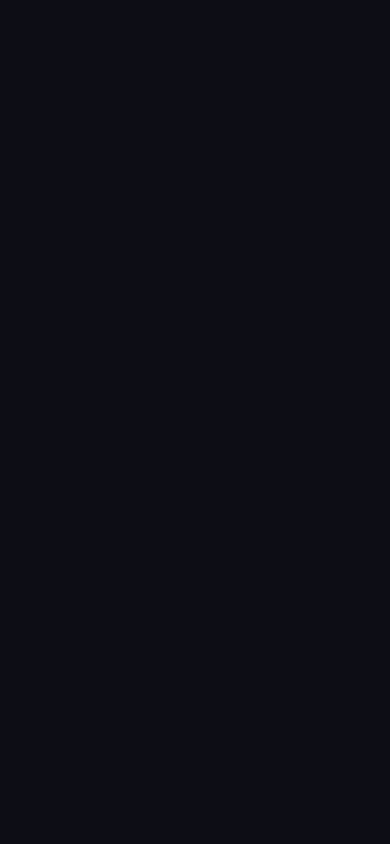
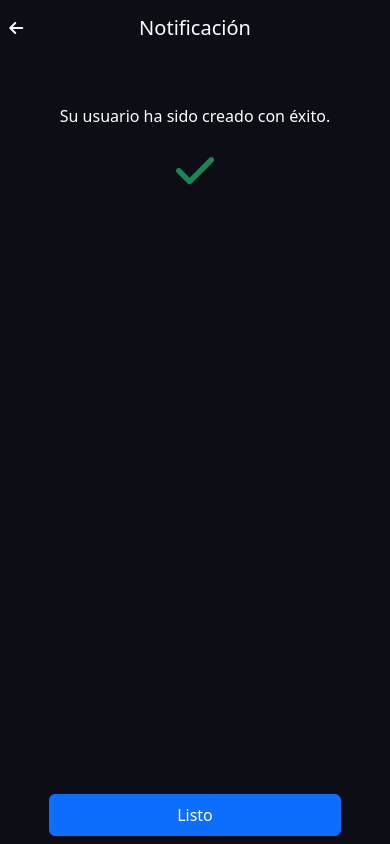
Before and after one commit to ljavierrodriguez/front-template-with-context, a React (Vite) app: page /notification in a window 390 px wide. Before the commit this address had no page. Built offline with nearby package versions, Linux system fonts and the light colour scheme.

Commit message:
Notification page mobile version

```diff
--- a/src/App.jsx
+++ b/src/App.jsx
@@ -5,6 +5,7 @@ import Home from './pages/Home';
 import Register from './pages/Register';
 import Post from './pages/Post';
 import LoanForm from './pages/LoanForm';
+import Notification from './pages/Notification';
 
 const App = () => {
   return (
@@ -14,6 +15,7 @@ const App = () => {
             <Route path="/register" element={<Register />} />
             <Route path="/post" element={<Post />} />
             <Route path="/loan-form" element={<LoanForm />} />
+            <Route path="/notification" element={<Notification />} />
         </Routes>
     </BrowserRouter>
   )
--- /dev/null
+++ b/src/components/NotificationMessage.jsx
@@ -0,0 +1,21 @@
+import React from 'react'
+import Icon from './Icon'
+
+const NotificationMessage = () => {
+    return (
+        <>
+            <div className='d-flex flex-column align-items-center mt-5'>
+                <p className='text-white'>
+                    Su usuario ha sido creado con éxito.
+                </p>
+
+                <div className='display-1 text-success mb-5'>
+                    <Icon type={'solid'} symbol={'check'} />
+                </div>
+            </div>
+
+        </>
+    )
+}
+
+export default NotificationMessage
--- /dev/null
+++ b/src/pages/Notification.jsx
@@ -0,0 +1,16 @@
+import React from 'react'
+import Navbar from '../components/Navbar'
+import NotificationMessage from '../components/NotificationMessage'
+
+const Notification = () => {
+    return (
+        <div className='d-flex flex-column align-items-center'>
+            <Navbar title={'Notificación'} />
+            <NotificationMessage />
+
+            <button type="button" className="btn btn-primary py-2 w-75 position-absolute bottom-0 mb-2">Listo</button>
+        </div>
+    )
+}
+
+export default Notification
--- a/src/pages/Register.jsx
+++ b/src/pages/Register.jsx
@@ -53,7 +53,7 @@ const Register = () => {
                         <button className='filesBtn rounded w-75' id='dicomFile'><Icon type={'solid'} symbol={'cloud-arrow-up'} /><br />Format PDF <br /> <span className='text-primary'>Browse files</span></button>
                     </div>
                 </div>
-                <button type="submit" className="btn btn-primary">Registrarme</button>
+                <button type="submit" className="btn btn-primary py-2">Registrarme</button>
                 <div id="emailHelp" className="form-text text-white">Al hacer click en "Registrarme", aceptas nuestras <span className='text-primary'>condiciones</span> y <span className='text-primary'>políticas de privacidad</span>.</div>
             </form>
         </div>
```
